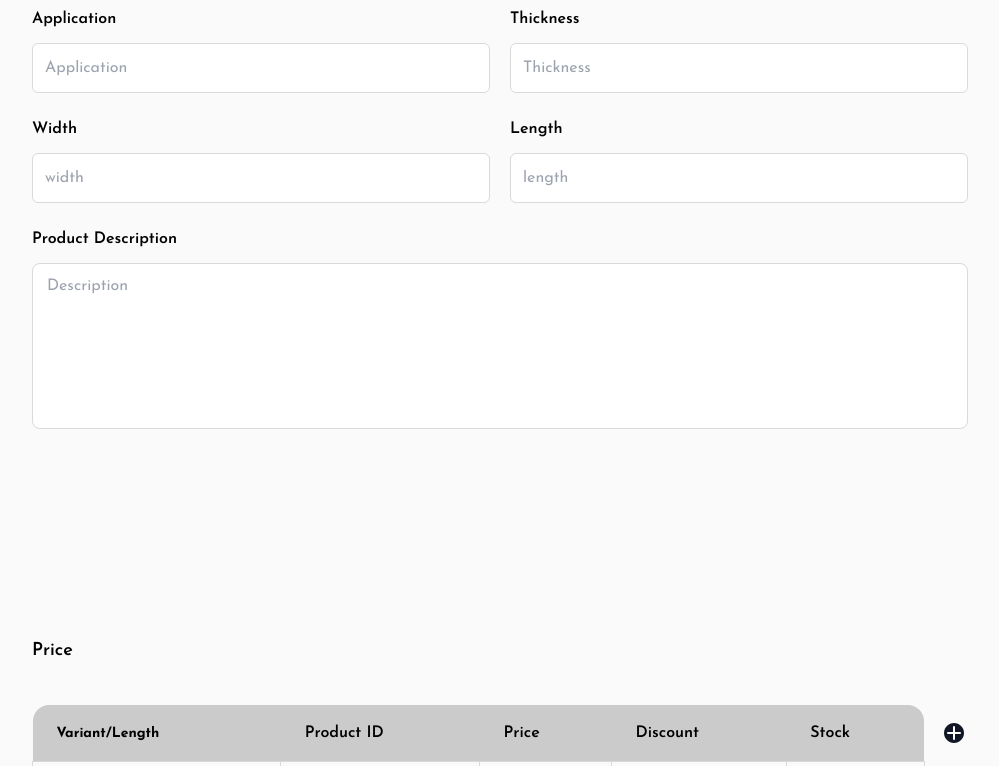
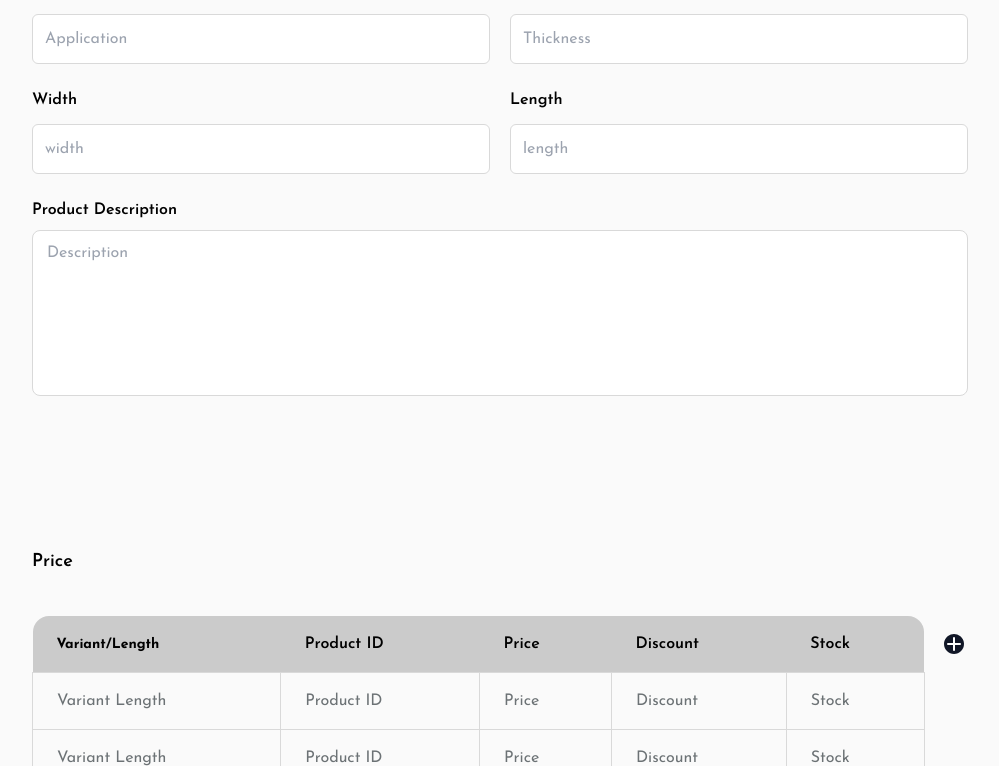
Before and after one commit to moizbroad/Hoout, a React (Vite) app: page /new-product in a window 1280 px wide. Shown: the part 885-1651 px from the top of the page, without its empty margins (260-1259 px from the left). Built offline with nearby package versions, Linux system fonts and the light colour scheme.

Commit message:
Ui points fixes mentioned QA

```diff
--- a/src/Pages/AddNewProduct.jsx
+++ b/src/Pages/AddNewProduct.jsx
@@ -19,7 +19,7 @@ const AddNewProduct = () => {
               onClick={() => {
                 navigate("/products");
               }}
-              className="flex gap-2 items-center xl:mb-[49px] lg:mb-[30px] mb-[20px]"
+              className="flex gap-2 items-center xl:mb-[20px] lg:mb-[10px] mb-[10px]"
             >
               <img src={ArrowBack} alt="" />
               <h5 className="xl:text-32 lg:text-28 text-26 font-bold">Add New Product</h5>
@@ -153,10 +153,10 @@ const AddNewProduct = () => {
                     <InputField placeholder="length" id="length" />
                   </div>
                 </div>
-                <div class=" flex mb-[30px]">
-                  <div class="w-full mb-6 md:mb-0">
+                <div class=" flex mb-[10px]">
+                  <div class="w-full mb-0 md:mb-0">
                     <label
-                      class=" text-black text-xs font-semibold xl:mb-[12px] mb-[8px] block"
+                      class=" text-black text-xs font-semibold xl:mb-[8px] mb-[4px] block"
                       for="email"
                     >
                       Product Description
--- a/src/Pages/Dashboard.jsx
+++ b/src/Pages/Dashboard.jsx
@@ -130,7 +130,7 @@ const Dashboard = () => {
         {/* analytics row end  */}
 
         {/* order detail card table row  */}
-        <div className="myCard">
+        <div className="myCard bg-[#fff]">
           <div className="flex justify-between items-center xl:mb-[35px] lg:mb-[28px] mb-[20px]">
             <h5 className="xl:text-24 lg:text-22 text-20  font-bold">Order Details</h5>
             {/* dropdown  */}
@@ -191,7 +191,7 @@ const Dashboard = () => {
           {/* order details table  */}
           <div className="">
             <div className="overflow-x-auto">
-              <div className="inline-block min-w-full  rounded-lg overflow-hidden">
+              <div className="inline-block min-w-full rounded-lg overflow-hidden">
                 <table className="w-full leading-normal">
                   <thead>
                     {tableData.map(() => {
--- a/src/Pages/OrderList.jsx
+++ b/src/Pages/OrderList.jsx
@@ -92,6 +92,10 @@ const OrderList = () => {
                   aria-expanded="true"
                   aria-haspopup="true"
                 >
+                  <svg xmlns="http://www.w3.org/2000/svg" fill="none" viewBox="0 0 24 24" stroke-width="1.5" stroke="currentColor" class="w-6 h-6">
+                    <path stroke-linecap="round" stroke-linejoin="round" d="M12 3c2.755 0 5.455.232 8.083.678.533.09.917.556.917 1.096v1.044a2.25 2.25 0 0 1-.659 1.591l-5.432 5.432a2.25 2.25 0 0 0-.659 1.591v2.927a2.25 2.25 0 0 1-1.244 2.013L9.75 21v-6.568a2.25 2.25 0 0 0-.659-1.591L3.659 7.409A2.25 2.25 0 0 1 3 5.818V4.774c0-.54.384-1.006.917-1.096A48.32 48.32 0 0 1 12 3Z" />
+                  </svg>
+
                   Filters
                   <svg
                     className="-mr-1 h-5 w-5 text-gray-400"
@@ -117,6 +121,10 @@ const OrderList = () => {
                   aria-expanded="true"
                   aria-haspopup="true"
                 >
+                  <svg xmlns="http://www.w3.org/2000/svg" fill="none" viewBox="0 0 24 24" stroke-width="1.5" stroke="currentColor" class="w-6 h-6">
+                    <path stroke-linecap="round" stroke-linejoin="round" d="M6.75 3v2.25M17.25 3v2.25M3 18.75V7.5a2.25 2.25 0 0 1 2.25-2.25h13.5A2.25 2.25 0 0 1 21 7.5v11.25m-18 0A2.25 2.25 0 0 0 5.25 21h13.5A2.25 2.25 0 0 0 21 18.75m-18 0v-7.5A2.25 2.25 0 0 1 5.25 9h13.5A2.25 2.25 0 0 1 21 11.25v7.5m-9-6h.008v.008H12v-.008ZM12 15h.008v.008H12V15Zm0 2.25h.008v.008H12v-.008ZM9.75 15h.008v.008H9.75V15Zm0 2.25h.008v.008H9.75v-.008ZM7.5 15h.008v.008H7.5V15Zm0 2.25h.008v.008H7.5v-.008Zm6.75-4.5h.008v.008h-.008v-.008Zm0 2.25h.008v.008h-.008V15Zm0 2.25h.008v.008h-.008v-.008Zm2.25-4.5h.008v.008H16.5v-.008Zm0 2.25h.008v.008H16.5V15Z" />
+                  </svg>
+
                   Date
                   <svg
                     className="-mr-1 h-5 w-5 text-gray-400"
@@ -231,7 +239,7 @@ const OrderList = () => {
                           <td className="px-[24px] py-[24px] text-left text-14 font-semibold text-gray3">
                             <div className="flex gap-1 items-center justify-center">
                               <div className="">
-                                <p className={`rounded-full ${rowData.status === 'Rejected' ? 'bg-[#FD5454]' : rowData.status === 'Pending' ? 'bg-[#FCBE2D]': 'bg-green1'} text-white px-[16px] py-[7px] text-14 font-bold text-center`}>
+                                <p className={`rounded-full ${rowData.status === 'Rejected' ? 'bg-[#FD5454]' : rowData.status === 'Pending' ? 'bg-[#FCBE2D]' : 'bg-green1'} text-white px-[16px] py-[7px] text-14 font-bold text-center`}>
                                   {rowData.status}
                                 </p>
                               </div>
--- a/src/Pages/Products.jsx
+++ b/src/Pages/Products.jsx
@@ -142,6 +142,9 @@ const Products = () => {
                   aria-expanded="true"
                   aria-haspopup="true"
                 >
+                  <svg xmlns="http://www.w3.org/2000/svg" fill="none" viewBox="0 0 24 24" stroke-width="1.5" stroke="currentColor" class="w-6 h-6">
+                    <path stroke-linecap="round" stroke-linejoin="round" d="M12 3c2.755 0 5.455.232 8.083.678.533.09.917.556.917 1.096v1.044a2.25 2.25 0 0 1-.659 1.591l-5.432 5.432a2.25 2.25 0 0 0-.659 1.591v2.927a2.25 2.25 0 0 1-1.244 2.013L9.75 21v-6.568a2.25 2.25 0 0 0-.659-1.591L3.659 7.409A2.25 2.25 0 0 1 3 5.818V4.774c0-.54.384-1.006.917-1.096A48.32 48.32 0 0 1 12 3Z" />
+                  </svg>
                   Filters
                   <svg
                     className="-mr-1 h-5 w-5 text-gray-400"
--- a/src/components/AdminLayout/AdminSideNav.jsx
+++ b/src/components/AdminLayout/AdminSideNav.jsx
@@ -48,7 +48,7 @@ const AdminSidenav = () => {
             return (
               <a
                 key={item.link}
-                className={`h-[43px] text-14 font-medium ${item.active ? 'sideActive' : ''}`}
+                className={`h-[43px] text-14 font-medium cursor-pointer ${item.active ? 'sideActive' : ''}`}
                 onClick={() => {
                   handleClick(item)
                   navigate(item.link);
--- a/src/components/Common/Textarea.jsx
+++ b/src/components/Common/Textarea.jsx
@@ -2,7 +2,7 @@ import React from 'react'
 
 const Textarea = () => {
   return (
-    <div class="xl:mb-5 lg:mb-4 mb-3">
+    <div class="xl:mb-2 lg:mb-2 mb-2">
 
                         <div class="grid text-sm after:px-3.5 after:py-2.5 [&>textarea]:text-inherit after:text-inherit [&>textarea]:resize-none [&>textarea]:overflow-hidden [&>textarea]:[grid-area:1/1/2/2] after:[grid-area:1/1/2/2] after:whitespace-pre-wrap after:invisible after:content-[attr(data-cloned-val)_'_'] after:border">
                             <textarea class="w-full text-slate-600 bg-white border border-[#D9D9D9]  appearance-none rounded-lg px-3.5 py-2.5 outline-none focus:bg-white focus:border-indigo-400 focus:ring-2 focus:ring-indigo-100" name="message" id="message" rows="6" onInput="this.parentNode.dataset.clonedVal = this.value" placeholder="Description" required></textarea>
```
